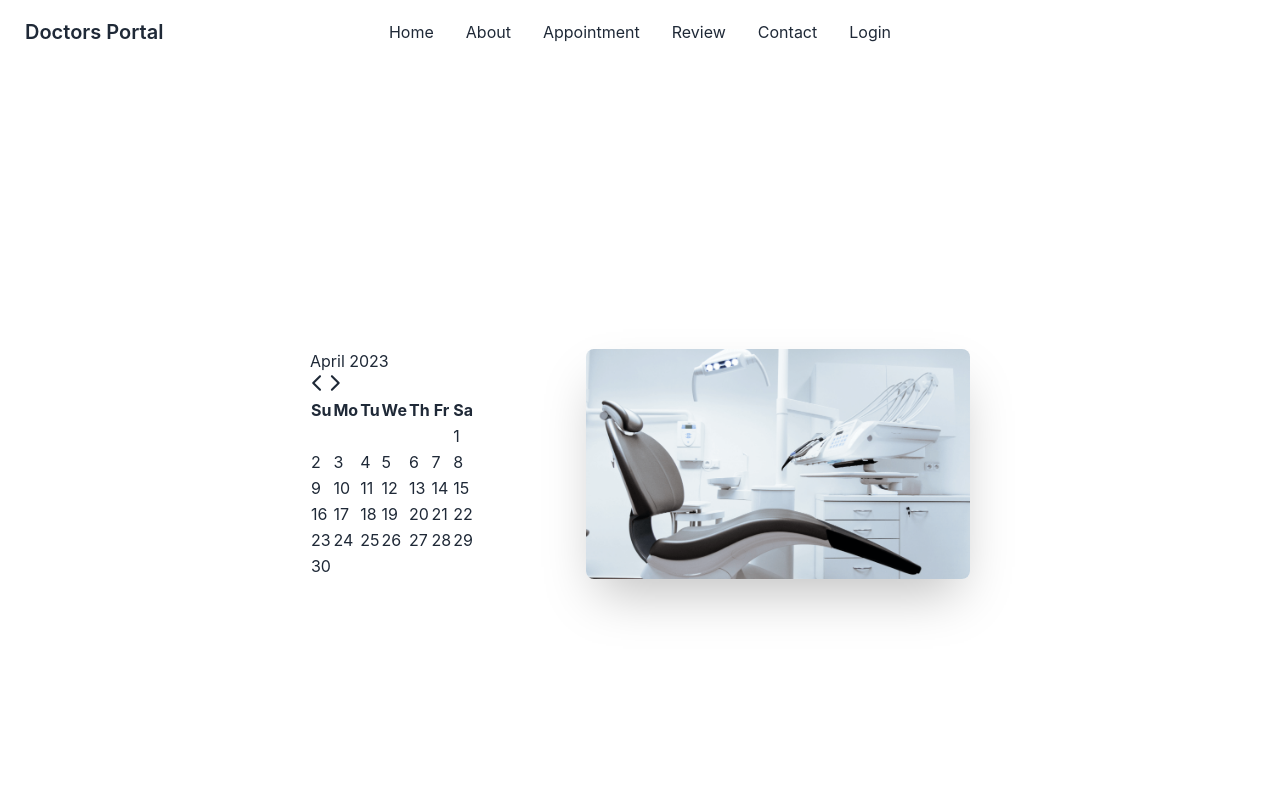
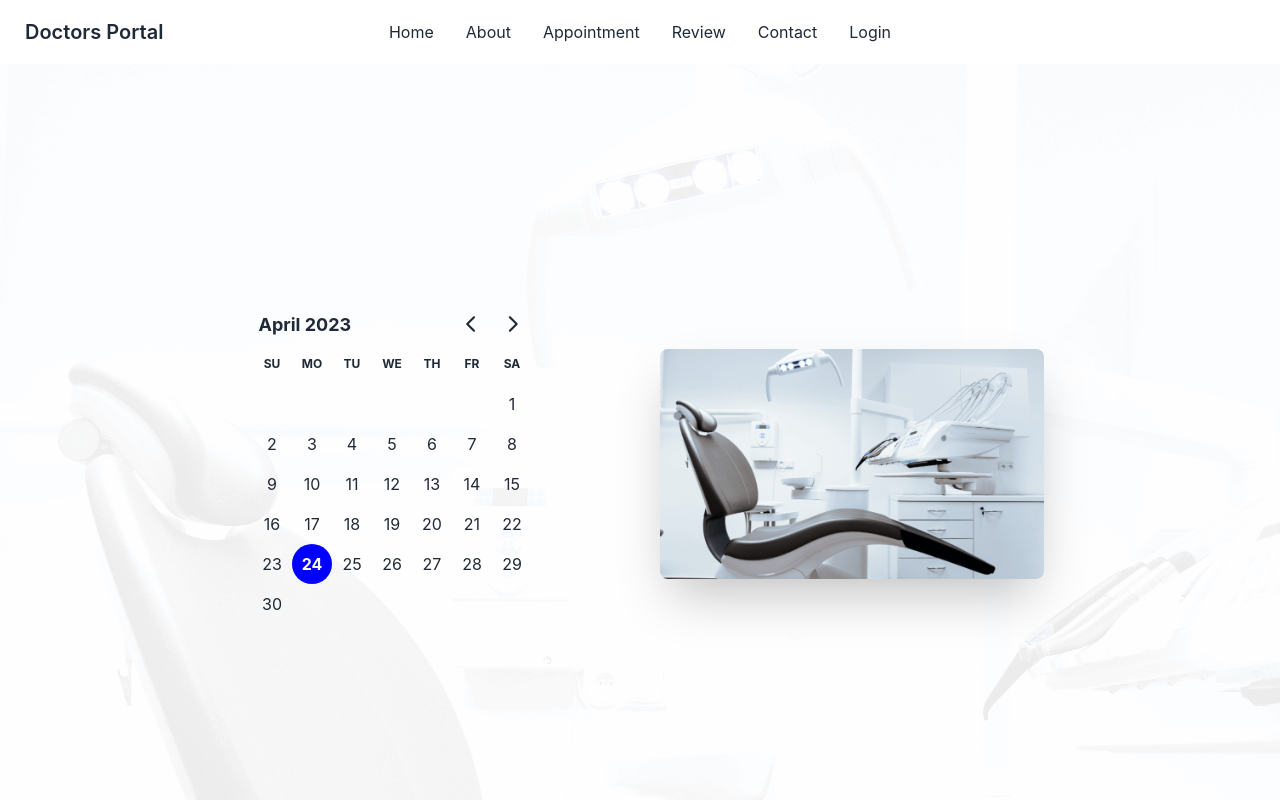
Before and after one commit to ar-asad/doctor-portal-6, a React (Create React App) app: page /appointment in a window 1280 px wide. Shown: the top 800 px of the page. Built offline with nearby package versions, Linux system fonts and the light colour scheme.

Commit message:
show all appoinment and service slots in appoinment section

```diff
--- a/src/pages/Appoinment/AppoinmentBanner/AppoinmentBanner.js
+++ b/src/pages/Appoinment/AppoinmentBanner/AppoinmentBanner.js
@@ -1,12 +1,17 @@
 import React from 'react';
 import chair from '../../../assets/images/chair.png';
 import { DayPicker } from 'react-day-picker';
-// import { DayPicker } from 'react-day-picker';
+import bg from '../../../assets/images/bg.png'
+import 'react-day-picker/dist/style.css';
+
 
 
 const AppoinmentBanner = ({ date, setDate }) => {
     return (
-        <div class="hero min-h-screen">
+        <div style={{
+            background: `url(${bg})`,
+            position: 'center'
+        }} class="hero min-h-screen">
             <div class="hero-content flex-col lg:flex-row-reverse gap-28">
                 <img src={chair} alt='' class="max-w-sm rounded-lg shadow-2xl" />
                 <div>
```
